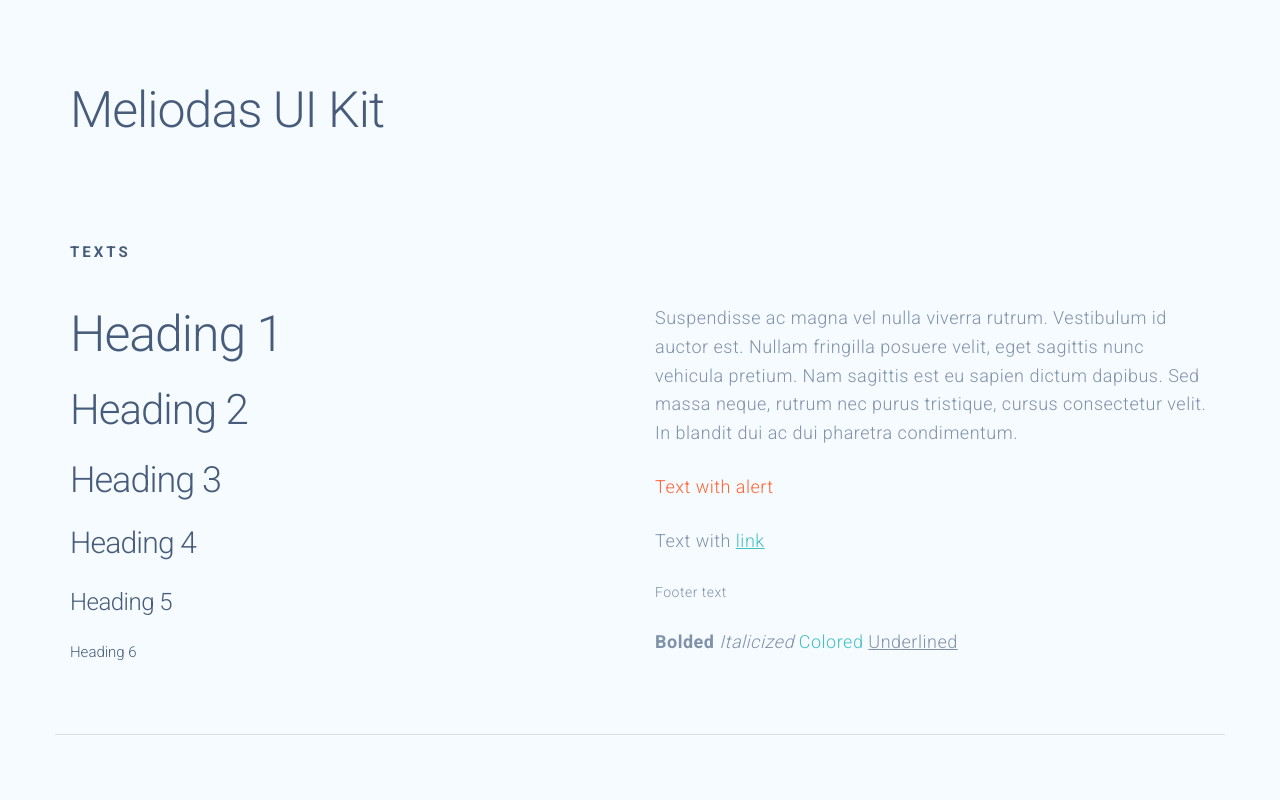
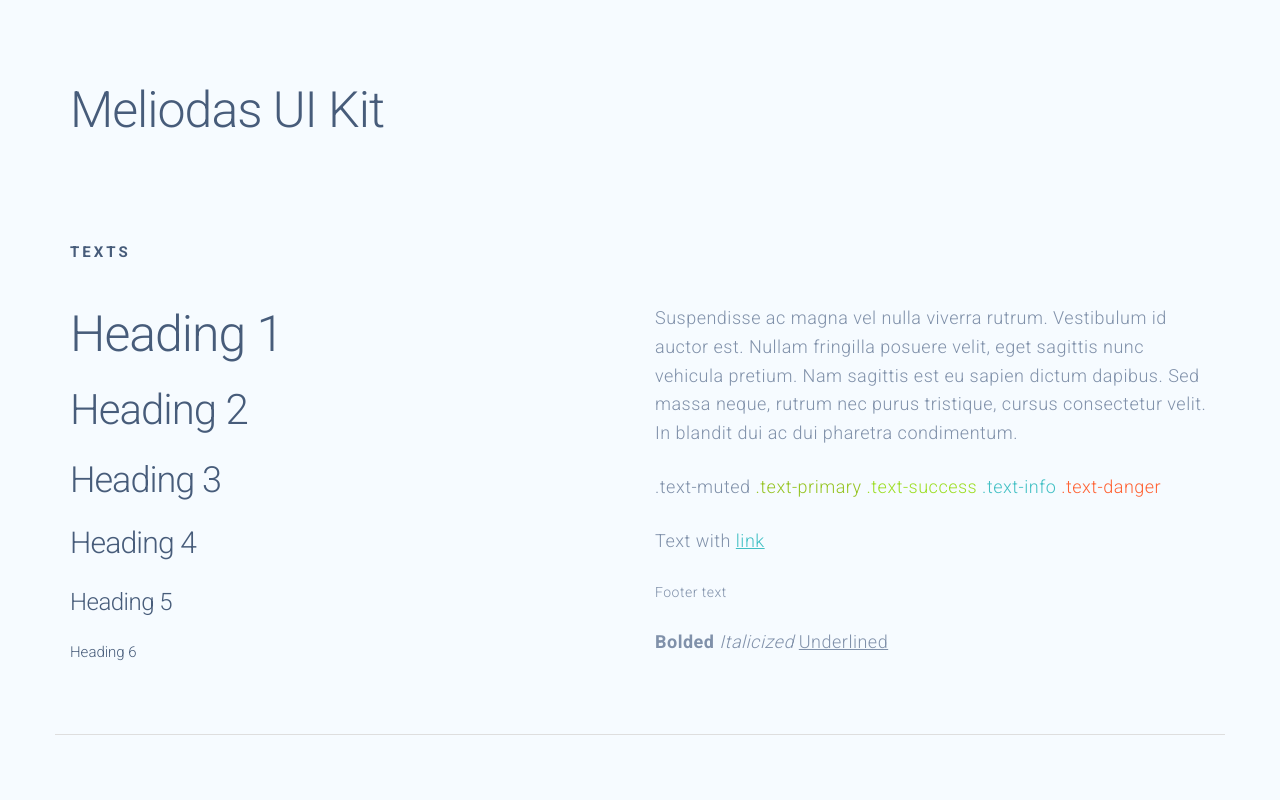
Before and after one commit to lojaintegrada/ui-meliodas, a website: page index.html in a window 1280 px wide. Shown: the top 800 px of the page. Drawn offline with Linux system fonts and the light colour scheme.

Commit message:
Cores padrões

```diff
--- a/css/meliodas.css
+++ b/css/meliodas.css
@@ -55,13 +55,24 @@ h6 { font-size: 1.2rem; line-height: 1.6;  letter-spacing: 0; }
 
 p {
   margin-top: 0;
-  }
+}
 
-p.alert {
+.text-muted {
+  color: #8091AA;
+}
+.text-primary {
+  color: #96C423;
+}
+.text-success {
+  color: #9DDE24;
+}
+.text-info {
+  color: #42C0C4;
+}
+.text-danger {
   color: #FF6233;
 }
-
-p.footer {
+.text-small, small {
   font-size: 1.4rem;
 }
 
--- a/index.html
+++ b/index.html
@@ -48,18 +48,23 @@
         <p>Suspendisse ac magna vel nulla viverra rutrum. Vestibulum id auctor est. Nullam fringilla posuere velit, eget sagittis nunc vehicula pretium. Nam sagittis est eu sapien dictum dapibus. Sed massa neque, rutrum nec purus tristique, cursus consectetur velit. In blandit dui ac dui pharetra condimentum.</p>
 
         <!-- Alert style -->
-        <p class="alert">Text with alert</p>
+        <p>
+          <span class="text-muted">.text-muted</span>
+          <span class="text-primary">.text-primary</span>
+          <span class="text-success">.text-success</span>
+          <span class="text-info">.text-info</span>
+          <span class="text-danger">.text-danger</span>
+        </p>
 
         <!-- Link style -->
         <p>Text with <a href="#">link</a></p>
 
         <!-- Link style -->
-        <p class="footer">Footer text</p>
+        <p class="text-small">Footer text</p>
 
         <!-- Other styled text tags -->
         <strong>Bolded</strong>
         <em>Italicized</em>
-        <a>Colored</a>
         <u>Underlined</u>
 
 
```
Also changed, not shown: dist/meliodas.min.css.
